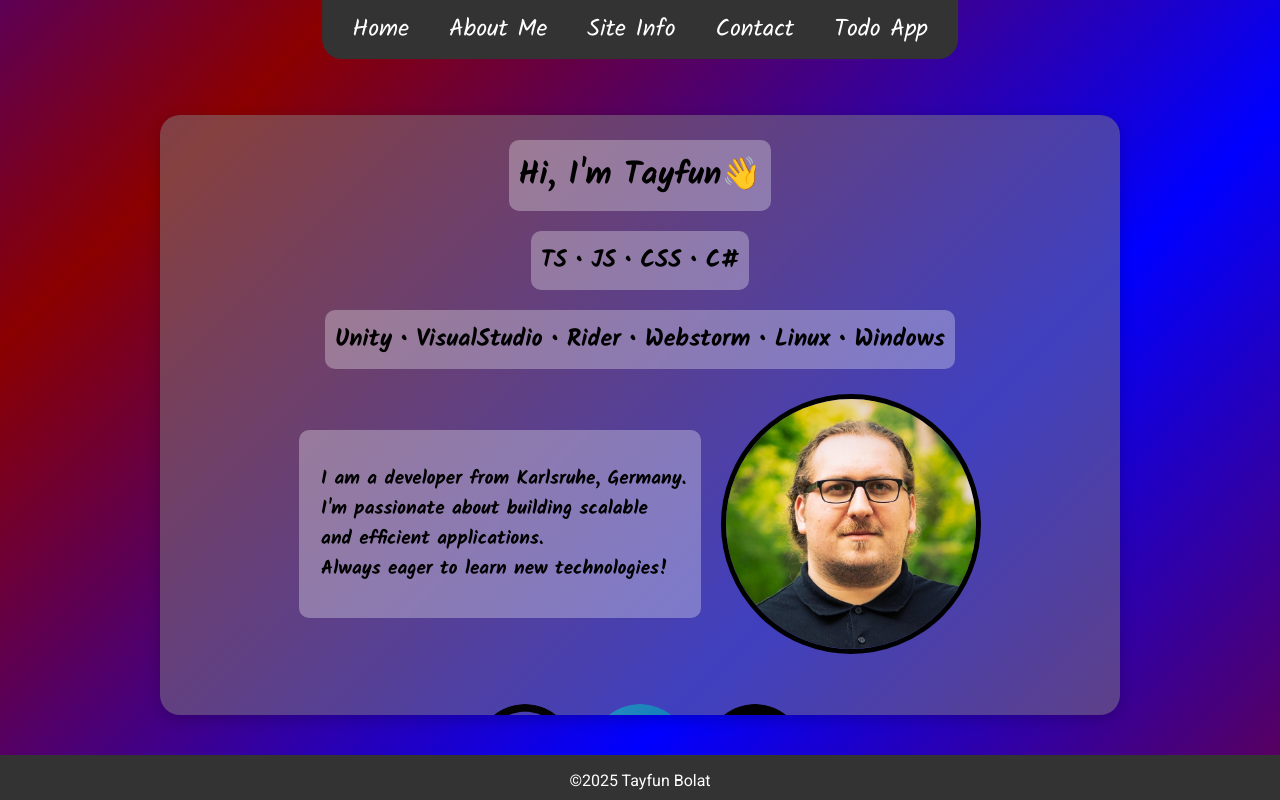
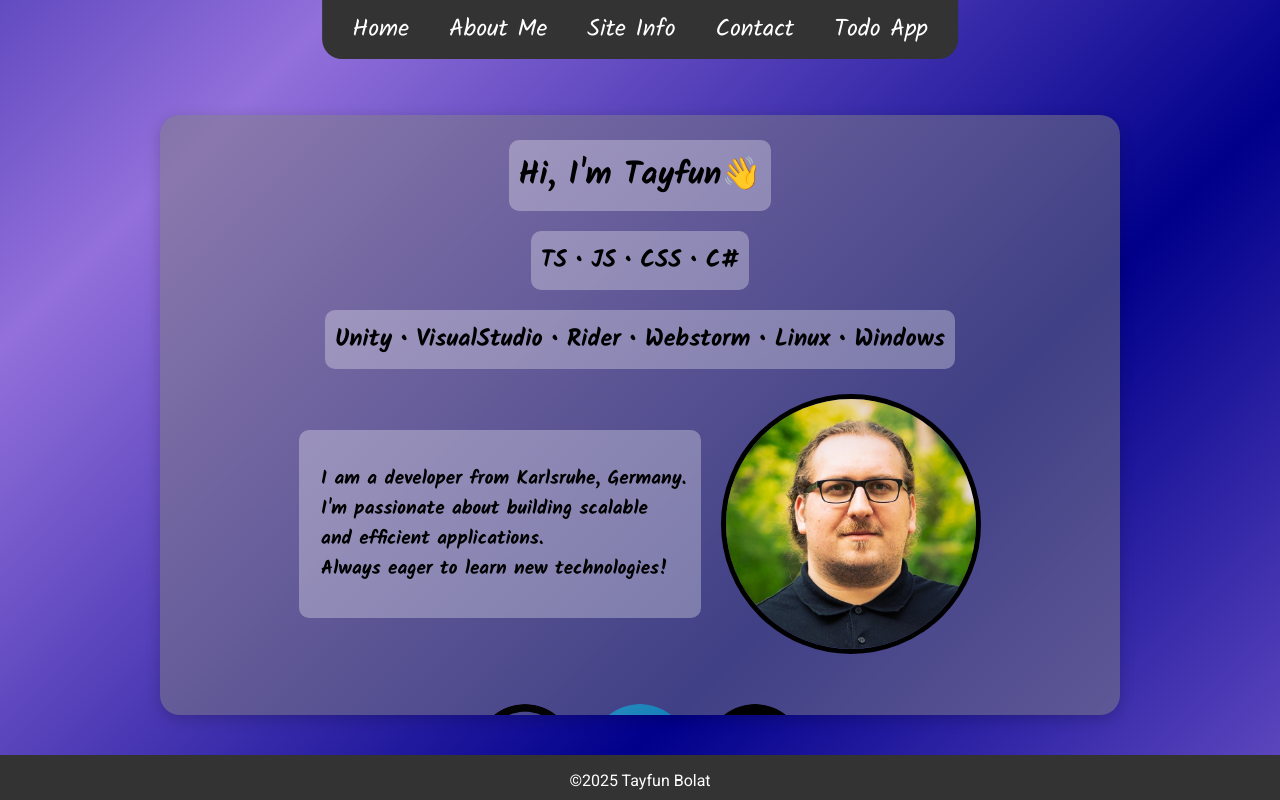
Before and after one commit to tayph00n/website-WiP, an Angular app: page /home in a window 1280 px wide. Built offline with nearby package versions, Linux system fonts and the light colour scheme.

Commit message:
WiP 06.04.25 gradient changed to blue - purple

```diff
--- a/src/styles.css
+++ b/src/styles.css
@@ -12,9 +12,9 @@ html, body {
   align-items: center;
   /* Animated Gradient Background */
   background: repeating-linear-gradient(135deg,
-  blue 0%,
-  darkred 25%,
-  blue 50%);
+  darkblue 0%,
+  mediumpurple 25%,
+  darkblue 50%);
   background-size: 200% 200%;
   animation: gradientFlow 15s linear infinite;
 
```
